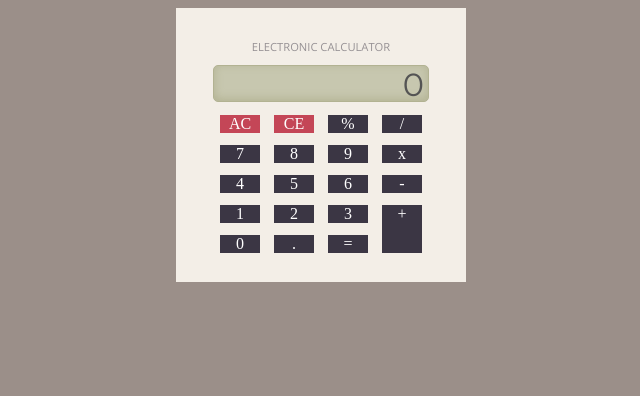
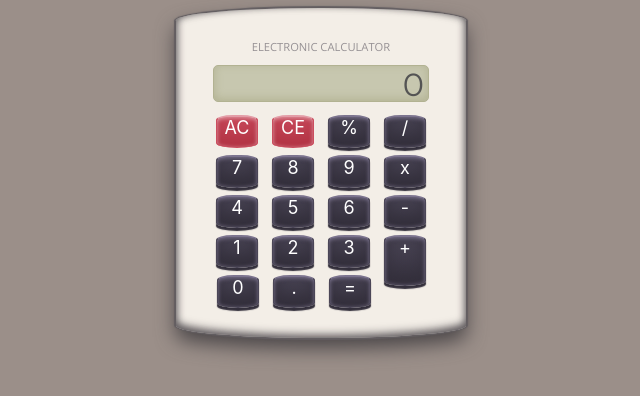
Before and after one commit to charleszardo/jsCalculator, a plain HTML site: page index.html in a window 1280 px wide. Shown: the whole page, without its empty margins (319-959 px from the left). Drawn offline with nearby package versions, Linux system fonts and the light colour scheme.

Commit message:
style body of calculator. continue styling buttons

```diff
--- a/css/main.css
+++ b/css/main.css
@@ -13,9 +13,16 @@ header {
 
 #calculator {
 	width: 250px;
+	height: 290px;
 	margin: 0 auto;
 	background: #F3EEE7;
 	padding: 20px 20px;
+	border-top-left-radius: 80% 20px;
+  border-top-right-radius: 80% 20px;
+  border-bottom-left-radius: 80% 20px;
+  border-bottom-right-radius: 80% 20px;
+  box-shadow: inset 5px 0 10px -5px #635e61, inset -5px 0 10px -5px #635e61, inset 0px -5px 10px -2px #635e61, 0 0 1px 2px #635e61, 0 10px 20px 0 #494547;
+  text-align: center;
 }
 
 #screen {
@@ -51,19 +58,32 @@ header {
 }
 
 .button {
+	font: 18px BlinkMacSystemFont;
 	display: inline-block;
 	width: 40px;
-	background: #3B3644;
+	height: 30px;
 	color: #FFFFFF;
 	margin: 3px 5px;
 	text-align: center;
 	cursor: pointer;
+	border: 1px solid #4B4657;
+	border-top: 2px solid #7c748f;
+	background-image: linear-gradient(to bottom, #4B4657, #332f3b);
+  border-radius: 20%;
+	border-top-left-radius: 80% 10px;
+  border-top-right-radius: 80% 10px;
+  border-bottom-left-radius: 100% 10px;
+	border-bottom-right-radius: 100% 10px;
+	box-shadow: inset 0 1px 4px #7c748f, inset 0 -4px 20px #332f3b, 0 3px 1px 0 #332f3b;
 }
 
 .clear {
-	background: #C44657;
+  border: 1px solid #CC4E5F;
+  border-top: 2px solid #e39da7;
+  background-image: linear-gradient(to bottom, #CC4E5F, #b33445);
+  box-shadow: inset 0 1px 4px #e39da7, inset 0 -4px 20px #b33445;
 }
 
 .row {
-	height: 30px;
+	height: 40px;
 }
```
